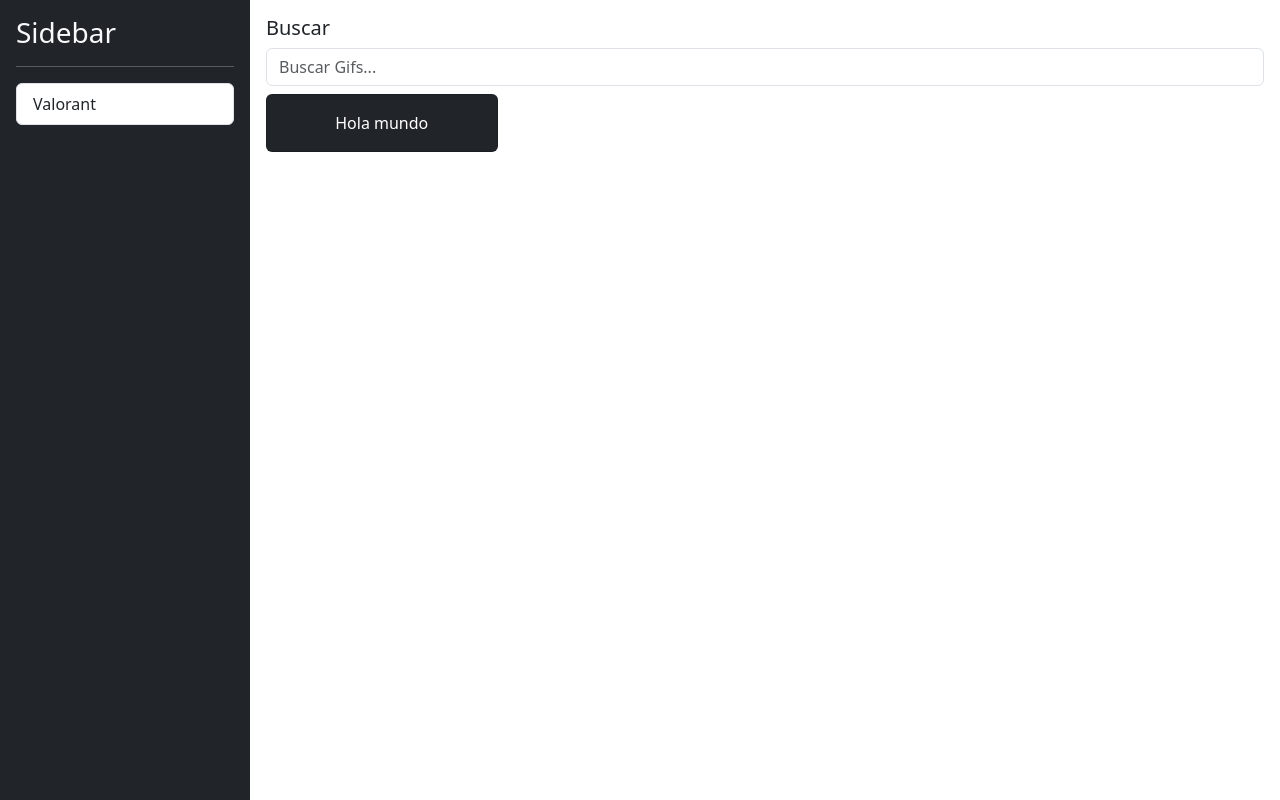
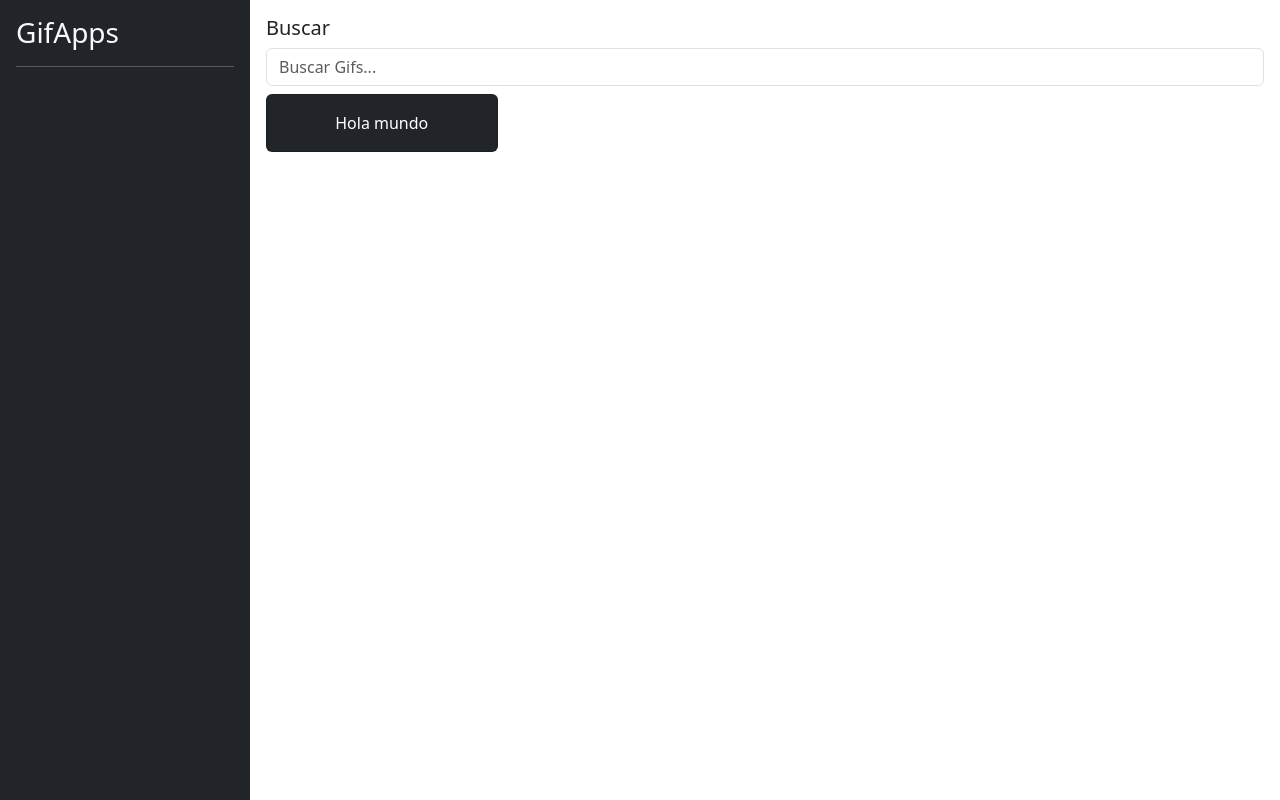
Before and after one commit to Camilo160605/02-GifsApp, an Angular app: page / in a window 1280 px wide. Built offline with nearby package versions, Linux system fonts and the light colour scheme.

Commit message:
gifService has been adjusted and tagsHistory has been adjusted

```diff
--- a/src/app/gifs/components/search-box/search-box.component.ts
+++ b/src/app/gifs/components/search-box/search-box.component.ts
@@ -1,4 +1,5 @@
 import { Component, ElementRef, ViewChild } from '@angular/core';
+import { GifsService } from '../../services/gifs.service';
 
 @Component({
     selector: 'gif-search-box',
@@ -18,11 +19,13 @@ export class SearchBoxComponent {
     @ViewChild('txtTagInput')
      public tagInput!: ElementRef<HTMLInputElement>;
 
-    constructor() { }
+    constructor(private gifService : GifsService) { }
 
     searchTag(){
         const newTag = this.tagInput.nativeElement.value;
-        console.log({newTag});
+        this.gifService.searchTag(newTag)
+
+        this.tagInput.nativeElement.value = '';
     }
 
 
--- /dev/null
+++ b/src/app/gifs/services/gifs.service.ts
@@ -0,0 +1,43 @@
+import { Injectable } from '@angular/core';
+
+
+
+
+@Injectable({ providedIn: 'root' })
+
+export class GifsService {
+
+    private _tagsHistory : string[] = [];
+
+    constructor() { }
+
+    get tagsHistory(){
+        return [...this._tagsHistory];
+        // Para crear una copia del valor de los tagHistories
+    }
+
+    private organizeHistory(tag : string){
+        tag = tag.toLowerCase();
+
+        if(this._tagsHistory.includes( tag )){
+            this._tagsHistory = this._tagsHistory.filter( (oldTag) => oldTag !== tag )
+            // filtramos los valores del array y trae los datos diferentes al nuevo dato ingresado
+        }
+
+        this._tagsHistory.unshift( tag );
+        // Metemos el valor similar al inicio del array
+
+        this._tagsHistory = this.tagsHistory.splice(0,10);
+        // limitamos que el tamaño del array no supere los 10 valores
+    }
+
+    searchTag(tag : string):void {
+        if(tag.length === 0)return
+        // Determinamos que el valor que envie el usuario no sea nulo
+
+        this.organizeHistory(tag)
+        // unshift añade elemtos al inicio del array
+
+    }
+
+}
--- a/src/app/shared/components/sidebar/sidebar.component.html
+++ b/src/app/shared/components/sidebar/sidebar.component.html
@@ -1,9 +1,9 @@
 <div class="bg-dark border-right p-3" id="sidebar">
-    <h3 class="text-light">Sidebar</h3>
+    <h3 class="text-light">GifApps</h3>
     <hr class="text-white">
     <div class="list-group list-reset">
-        <button class="list-group-item list-group-item-action">
-            Valorant
+        <button *ngFor="let tag of tags" class="list-group-item list-group-item-action">
+            {{ tag | titlecase}}
         </button>
     </div>
 </div>
--- a/src/app/shared/components/sidebar/sidebar.component.ts
+++ b/src/app/shared/components/sidebar/sidebar.component.ts
@@ -1,4 +1,5 @@
 import { Component } from '@angular/core';
+import { GifsService } from 'src/app/gifs/services/gifs.service';
 
 @Component({
   selector: 'shared-sidebar',
@@ -7,4 +8,11 @@ import { Component } from '@angular/core';
 })
 export class SidebarComponent {
 
+  constructor(private gifService : GifsService){}
+
+  get tags(){
+    return this.gifService.tagsHistory;
+    // obtenemos todos los datos ingresados por el usuario desde el servicio "GifService"
+  }
+
 }
```
